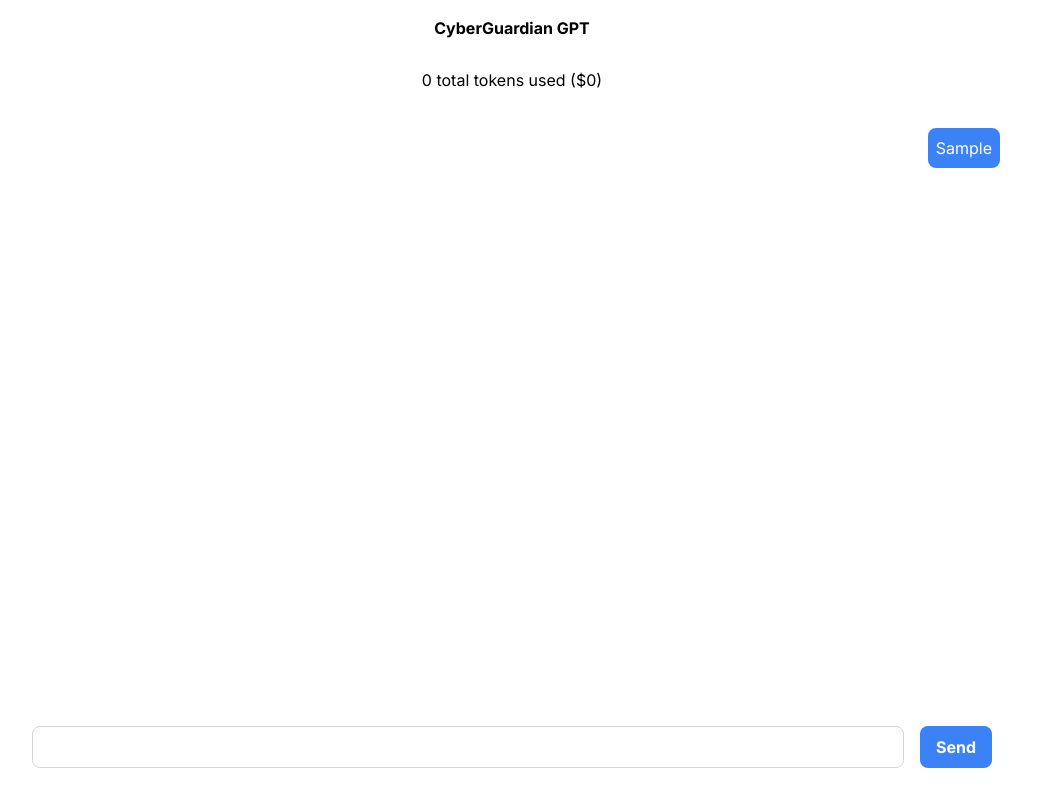
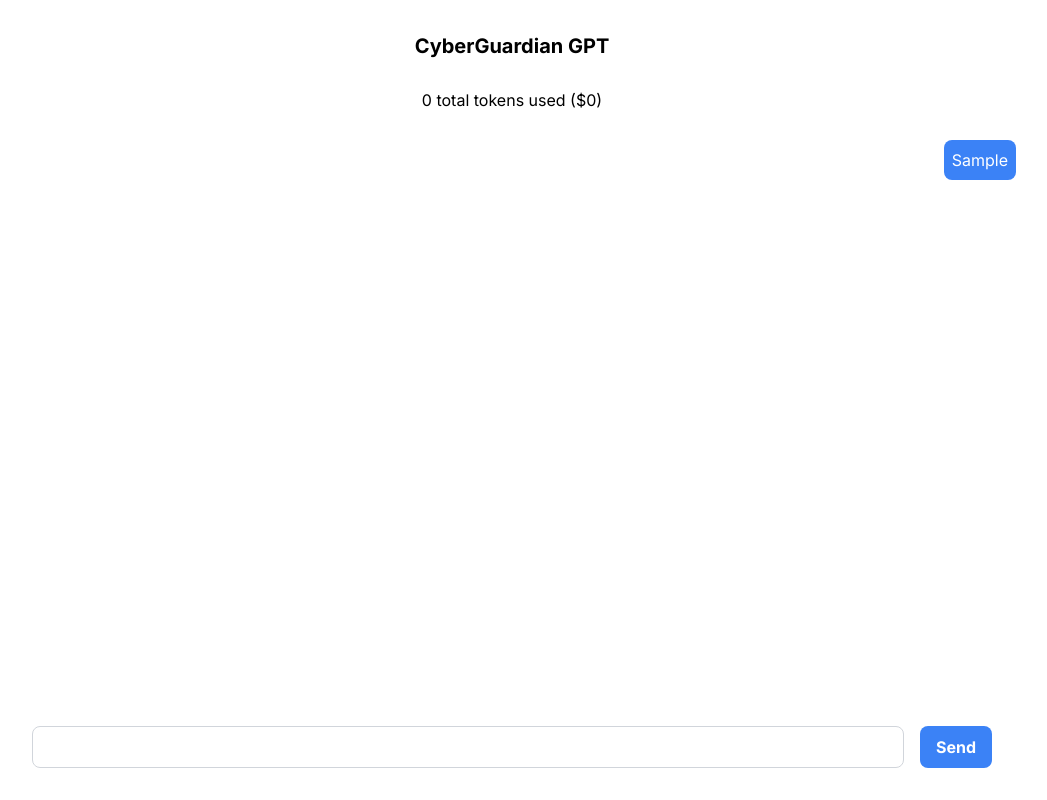
Before and after one commit to JackHoltNU/CyberGuardianGPTTest, a Next.js app: page / in a window 1280 px wide. Both pictures are taken after typing "Sample" into the empty fields and a click on the button "Send". Shown: the whole page, without its empty margins (128-1175 px from the left). Built offline with nearby package versions, Linux system fonts and the light colour scheme.

Commit message:
Visual changes

```diff
--- a/app/pages/chat.tsx
+++ b/app/pages/chat.tsx
@@ -33,16 +33,16 @@
 
   return (
     <div className="flex flex-col h-dvh w-4/5">
-      <header className="text-center p-4 text-large font-bold">CyberGuardian GPT</header>
+      <header className="text-center p-4 mt-4 text-xl font-bold">CyberGuardian GPT</header>
       <p className="text-center p-3">{userTokens + botTokens} total tokens used (${userCost + botCost})</p>
       <div className="flex-grow overflow-y-auto p-4 space-y-2 " ref={scrollRef} style={{ whiteSpace: 'pre-wrap' }}>
         {messages.map((msg, index) => (
-          <div key={index} className={`w-fit max-w-prose p-2 m-2 rounded-lg ${msg.sender === 'user' ? 'ml-auto bg-blue-500 text-white' : 'mr-auto bg-gray-200'}`}>
+          <div key={index} className={`w-fit p-2 rounded-lg ${msg.sender === 'user' ? 'ml-auto -mr-2 bg-blue-500 text-white' : 'mr-auto -ml-2 bg-yellow-200'}`}>
             { typeof msg.text == "string" ? <ReactMarkdown>{msg.text}</ReactMarkdown> : <>{msg.text}</>}
           </div>
         ))}
         {loading && (
-          <div key={"loading"} className={`flex items-center justify-center w-1/5 px-2 py-4 rounded-lg mr-auto bg-gray-200`}>
+          <div key={"loading"} className={`flex items-center justify-center w-1/5 px-2 py-4 rounded-lg mr-auto -ml-2 bg-yellow-200`}>
             <LoadingDots />
         </div>
         )}
```
